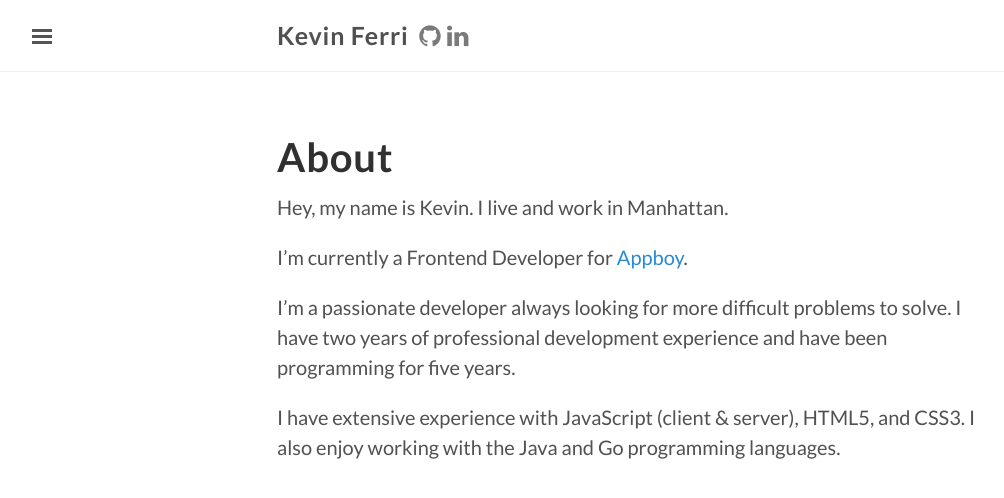
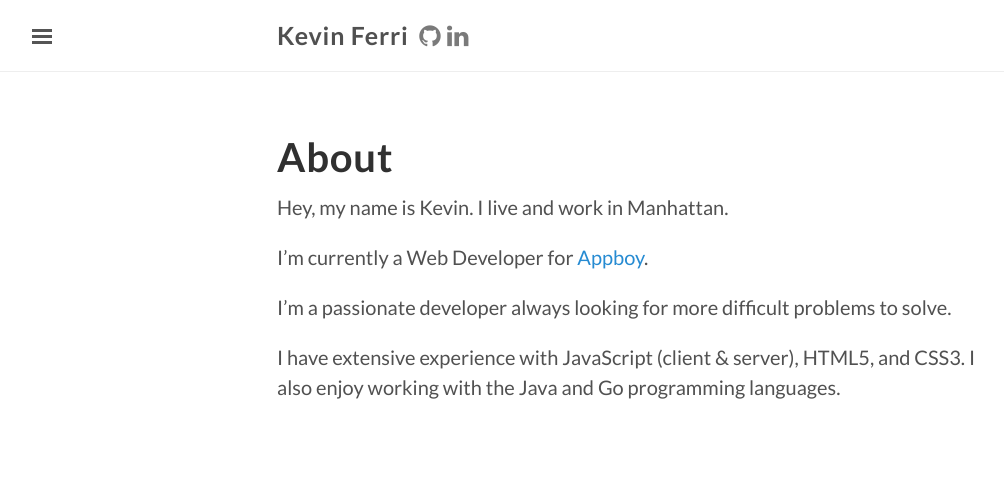
Before and after one commit to kevinferri/blog, a Jekyll site: the page built from about.md, in a window 1280 px wide. Shown: the top 498 px of the page, without its empty margins (3-1007 px from the left). Built offline with Jekyll 4.4.1, drawn with Linux system fonts in a browser that asks for light colours; nearby versions of some CDN libraries.

Commit message:
Copy changes

```diff
--- a/about.md
+++ b/about.md
@@ -5,8 +5,8 @@ title: About
 
 Hey, my name is Kevin. I live and work in Manhattan.
 
-I'm currently a Frontend Developer for [Appboy](http://appboy.com).
+I'm currently a Web Developer for [Appboy](https://www.crunchbase.com/organization/appboy).
 
-I'm a passionate developer always looking for more difficult problems to solve. I have two years of professional development experience and have been programming for five years.
+I'm a passionate developer always looking for more difficult problems to solve.
 
 I have extensive experience with JavaScript (client & server), HTML5, and CSS3. I also enjoy working with the Java and Go programming languages.
```
Also changed, not shown: _posts/2016-05-09-first-post.md (+1 -1 lines).
